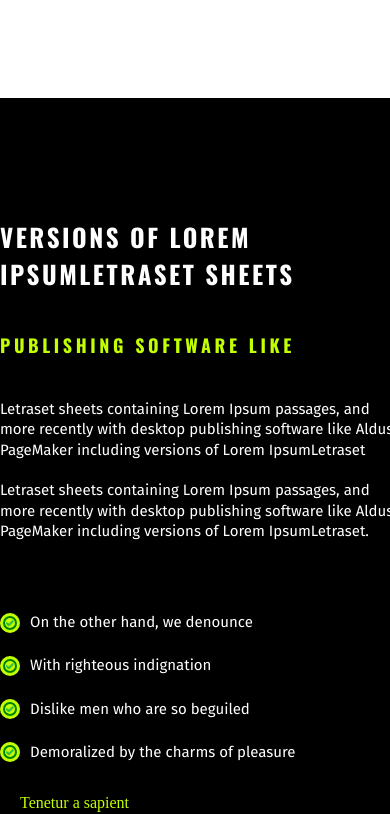
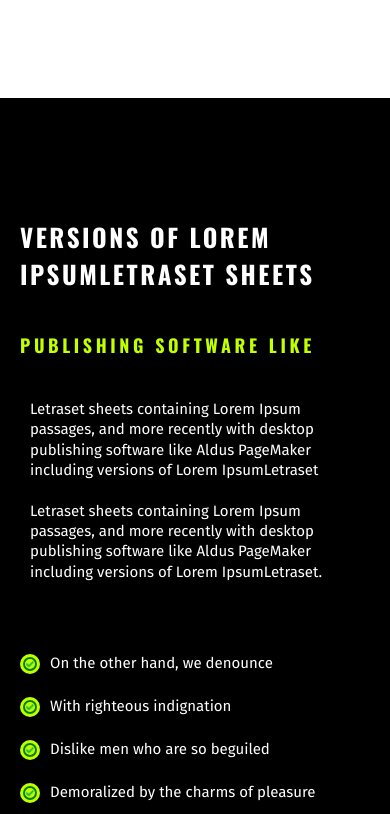
Before and after one commit to carlosemartins97/kbrtec, a React (Create React App) app: page / in a window 390 px wide. Shown: the part 9479-10293 px from the top of the page. Built offline with nearby package versions, Linux system fonts and the light colour scheme; a web font is replaced by a local one.

Commit message:
Price details is now responsive

```diff
--- a/src/pages/Home/components/PriceDetails/Details/styles.js
+++ b/src/pages/Home/components/PriceDetails/Details/styles.js
@@ -4,7 +4,6 @@ export const Container = styled.div`
     font-family: 'Fira Sans';
 
     background: linear-gradient(180deg, rgba(25, 112, 129, 0.1) -3.79%, rgba(247, 247, 249, 0) 32.02%);
-    position: relative;
 
     display: flex;
     flex-direction: column;
--- a/src/pages/Home/components/PriceDetails/Header/styles.js
+++ b/src/pages/Home/components/PriceDetails/Header/styles.js
@@ -4,7 +4,6 @@ export const Container = styled.div`
     font-family: 'Oswald';
     letter-spacing: 0.2em;
 
-    position: relative;
 
     display: flex;
     flex-direction: column;
--- a/src/pages/Home/components/VersionDetails/LeftContent/styles.js
+++ b/src/pages/Home/components/VersionDetails/LeftContent/styles.js
@@ -8,6 +8,8 @@ export const Container = styled.div`
     display: flex;
     flex-direction: column;
     flex: 1;
+
+    padding-bottom: 80px;
 `;
 export const FirstHalf = styled.div`
     display: flex;
@@ -20,6 +22,7 @@ export const FirstHalf = styled.div`
 `;
 
 export const ContentSubtitle = styled.h3`
+    max-width: 400px;
     width: 400px;
 
     padding: 40px 0;
@@ -31,6 +34,11 @@ export const ContentSubtitle = styled.h3`
     text-transform: uppercase;
 
     color: ${props => props.theme.colors.secondary};
+
+    @media(max-width: 500px){
+        max-width: 350px;
+        width: 350px;
+    }
 `;
 
 export const ContentInfo = styled.p`
@@ -38,12 +46,18 @@ export const ContentInfo = styled.p`
     font-size: 15px;
     line-height: 136.5%;
 
-    padding-bottom: 20px;
+    padding: 0 10px 20px 10px;
 
-    width: 400px;
+    max-width: 400px;
+
+    @media(max-width: 500px){
+        max-width: 350px;
+        width: 350px;
+    }
 `;
 
 export const ContentList = styled.ul`
+    max-width: 400px;
     width: 400px;
 
     list-style: none;
@@ -54,6 +68,11 @@ export const ContentList = styled.ul`
 
     padding-top: 40px;
     padding-bottom: 20px;
+
+    @media(max-width: 500px){
+        max-width: 350px;
+        width: 350px;
+    }
 `;
 
 export const ListItem = styled.li`
--- a/src/pages/Home/components/VersionDetails/RightContent/styles.js
+++ b/src/pages/Home/components/VersionDetails/RightContent/styles.js
@@ -71,7 +71,7 @@ export const ListItem = styled.li`
         > img {
             width: 70%;
             border-radius: 50%;
-            border: 2px solid green;
+            border: 1px solid green;
             padding: 1px;
         }
     }
--- a/src/pages/Home/components/VersionDetails/styles.js
+++ b/src/pages/Home/components/VersionDetails/styles.js
@@ -3,8 +3,6 @@ import styled from 'styled-components';
 export const Container = styled.section`
     display: flex;
     flex: 1;
-
-    height: 1300px;
 
     h2 {
         font-family: 'Oswald';
@@ -15,7 +13,13 @@ export const Container = styled.section`
     }
 
      h2, span {
+        max-width: 400px;
         width: 400px;
+
+        @media(max-width: 500px){
+            max-width: 350px;
+            width: 350px;
+        }
     }
 
      span {
@@ -25,7 +29,15 @@ export const Container = styled.section`
 
     a {
         background: ${props => props.theme.colors.secondary};
-        width: 400px;
+        max-width: 450px;
         text-align: center;
+        @media(max-width: 500px){
+            max-width: 350px;
+            width: 350px;
+        }
+    }
+
+    @media(max-width: 770px){
+        flex-direction: column;
     }
 `;
```
